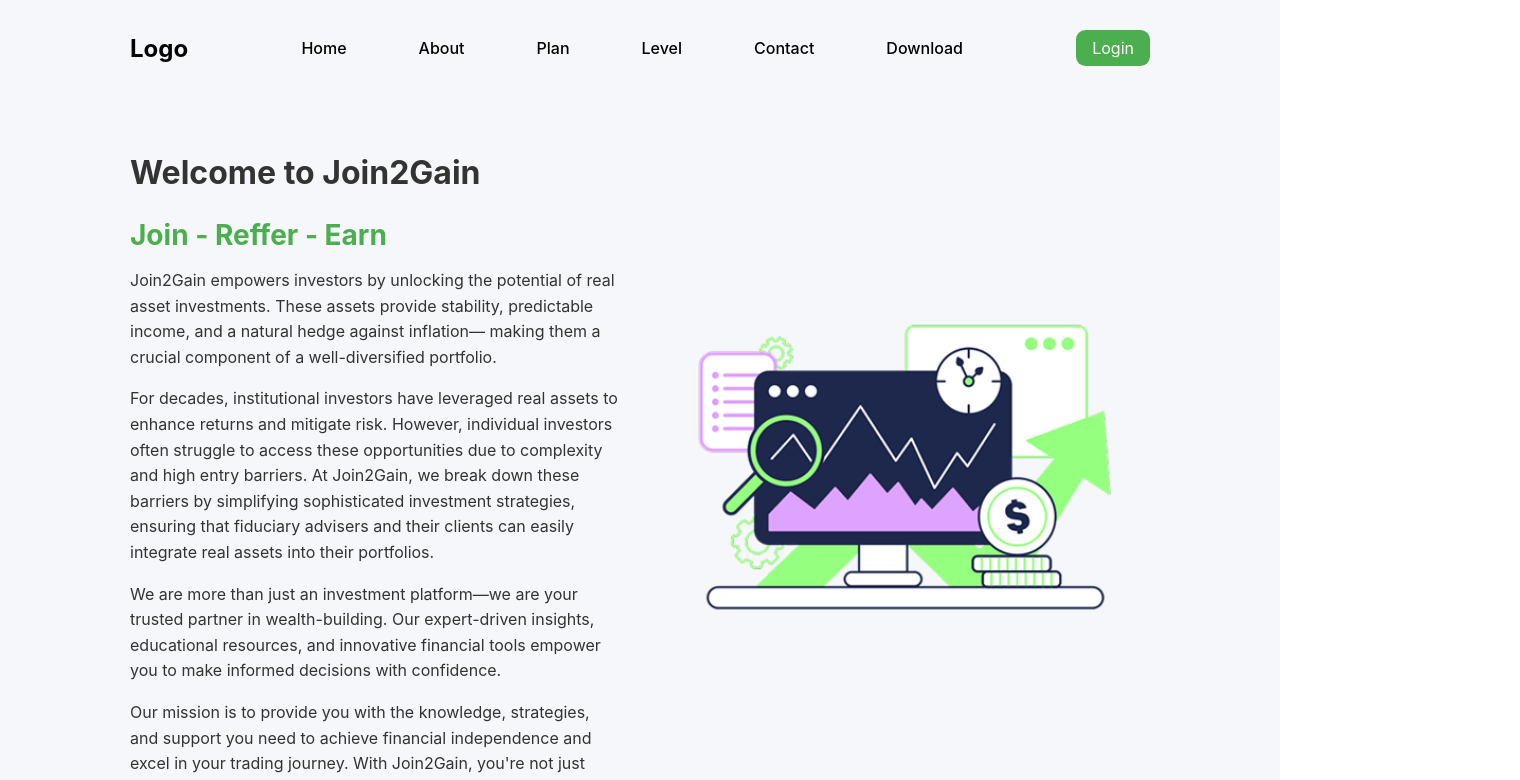
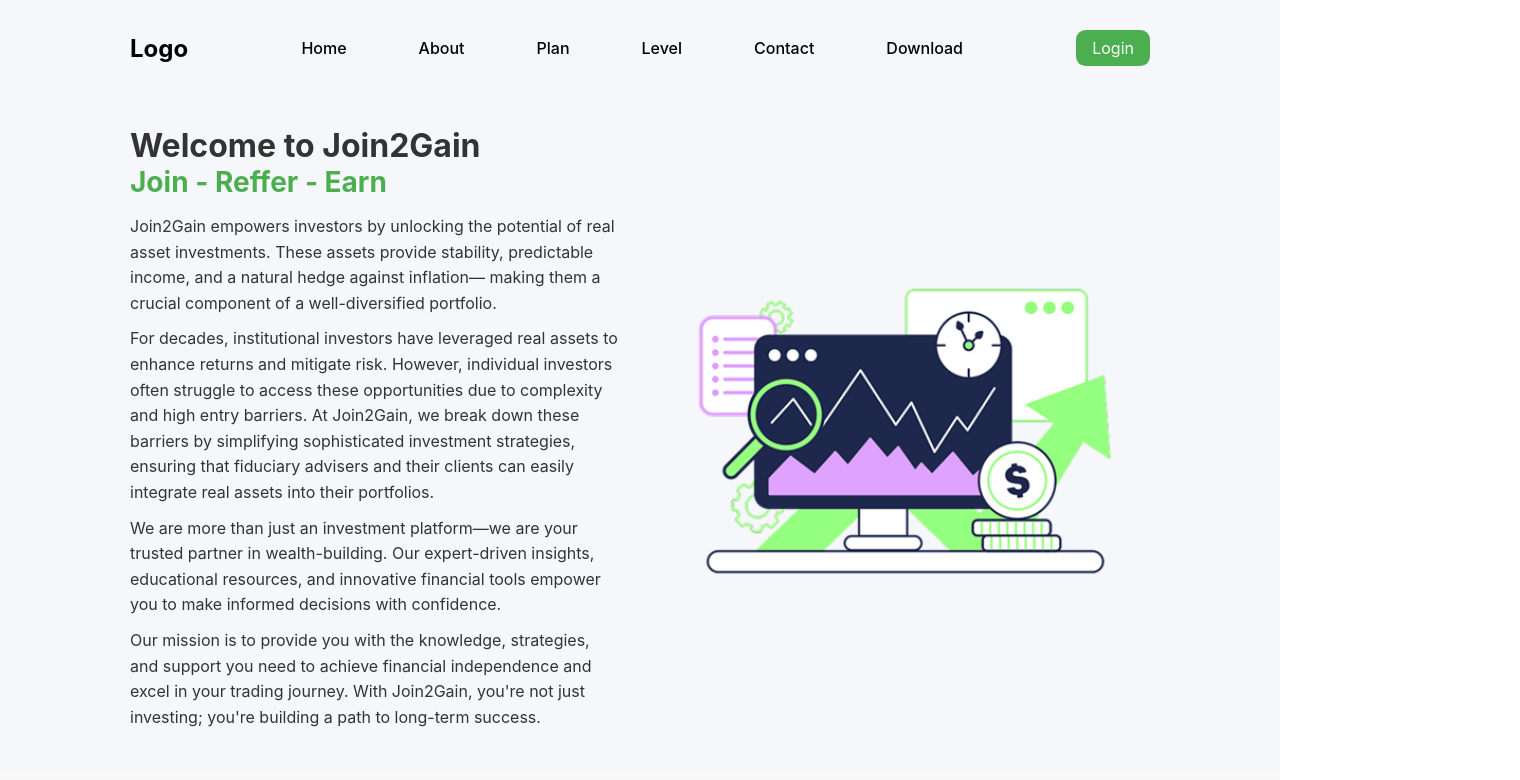
Before and after one commit to Dhanush1322/jointogainnew, a React (Create React App) app: page / in a window 1280 px wide. Shown: the top 780 px of the page, 1520 px wide, since content can reach past the window. Built offline with nearby package versions, Linux system fonts and the light colour scheme.

Commit message:
sceond commint

```diff
--- /dev/null
+++ b/src/App.css
@@ -0,0 +1,12 @@
+html, body {
+    width: 100vw;  /* Ensures full width */
+    overflow-x: hidden; /* Prevents horizontal scrolling */
+    margin: 0px;
+    padding: 0px;
+  }
+
+  #root, .app-container {
+    max-width: 1600px; /* Adjust as needed */
+
+    margin: 0 ; /* Centers the content */
+  }
--- a/src/App.js
+++ b/src/App.js
@@ -3,17 +3,19 @@ import { BrowserRouter as Router, Routes, Route } from "react-router-dom";
 import Header from "./components/Header";
 import Footer from "./components/Footer";
 import Home from "./pages/Home";
-
+import './App.css';
 
 const App = () => {
   return (
+    <div className="app-container">
       <Router>
         <Header />
         <Routes>
           <Route path="/" element={<Home />} />
         </Routes>
-      <Footer/>
+        <Footer />
       </Router>
+    </div>
   );
 };
 
--- a/src/index.css
+++ b/src/index.css
@@ -1,3 +1,12 @@
+/* Reset default styles */
+* {
+  margin: 0;
+  padding: 0;
+  box-sizing: border-box;
+
+
+
+}
 
 body {
 
--- a/src/pages/Home.js
+++ b/src/pages/Home.js
@@ -1,19 +1,20 @@
-import React from 'react'
-import Banner from '../components/Banner'
-import About from './About'
-import Plans from './Plans'
-import Levels from './Levels'
-import ContactUs from './ContactUs'
+import React from 'react';
+import Banner from '../components/Banner';
+import About from './About';
+import Plans from './Plans';
+import Levels from './Levels';
+import ContactUs from './ContactUs';
+
 function Home() {
   return (
-    <div>
-      <Banner/>
-      <About/>
-      <Plans/>
-      <Levels/>
-      <ContactUs/>
+    <div className="home-container">
+      <Banner />
+      <About />
+      <Plans />
+      <Levels />
+      <ContactUs />
     </div>
-  )
+  );
 }
 
-export default Home
+export default Home;
```
Also changed, not shown: public/index.html (+2 -21 lines). Lines whose indentation alone changed are shown as unchanged.
